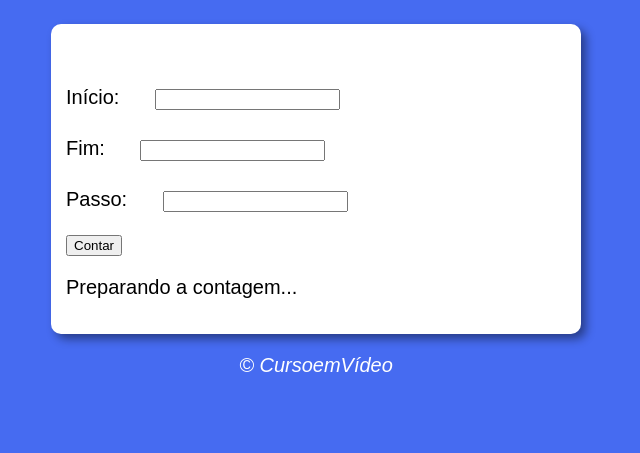
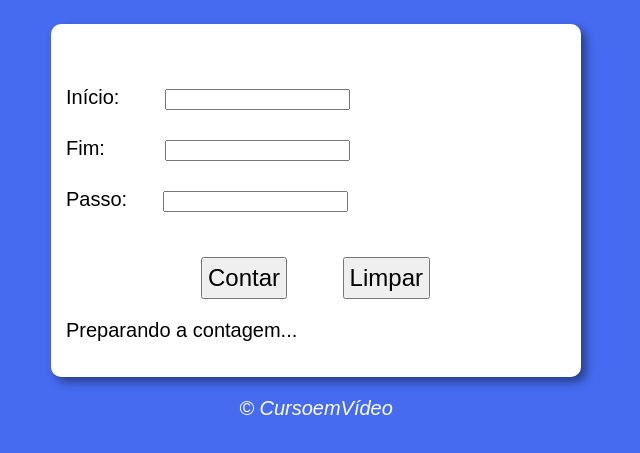
Before and after one commit to mfalcirolli1/JavaScrip-Exercicios, a plain HTML site: page Exercício3/index.html in a window 1280 px wide. Shown: the part 75-528 px from the top of the page, without its empty margins (324-964 px from the left). Drawn offline with Linux system fonts and the light colour scheme.

Commit message:
Changes made in exercise 3

```diff
--- a/Exercício3/index.html
+++ b/Exercício3/index.html
@@ -21,7 +21,8 @@
             </p>
 
             <p>
-                <input type="button" value="Contar" onclick="counting()">
+                <input type="button" value="Contar" onclick="counting()" id="btn1">
+                <input type="button" value="Limpar" onclick="limpar()" id="btn2">
             </p>
         </div>
 
--- a/Exercício3/script.js
+++ b/Exercício3/script.js
@@ -1,6 +1,4 @@
 function counting(){
-
-
 
     var i = window.document.getElementById("numi")
     var f = window.document.getElementById("numf")
@@ -49,3 +47,10 @@ function counting(){
 
     }
 }
+
+function limpar() {
+
+    var res = window.document.getElementById("res")
+    res.innerHTML = "Preparando a contagem..."
+
+}
--- a/Exercício3/style.css
+++ b/Exercício3/style.css
@@ -27,9 +27,31 @@ footer {
 div#content{
     margin-top: 10px;
 }
-div#content input#btn{
+
+div#content input#numi{
+    margin-left: 40px;
+}
+
+div#content input#numf{
+    margin-left: 55px;
+}
+
+div#content input#nump{
+    margin-left: 30px;
+}
+
+div#content input#btn1{
     padding: 5px;
     margin-top: 25px;
+    margin-left: 135px;
+    font-size: 18pt;
+}
+
+div#content input#btn2{
+    padding: 5px;
+    margin-top: 25px;
+    margin-left: 50px;
+    font-size: 18pt;
 }
 
 div#content input.num{
```
